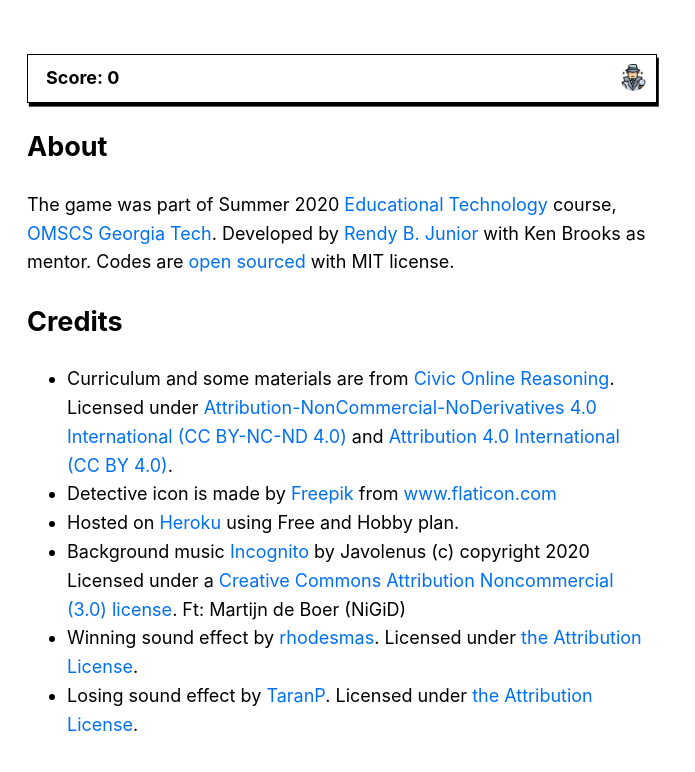
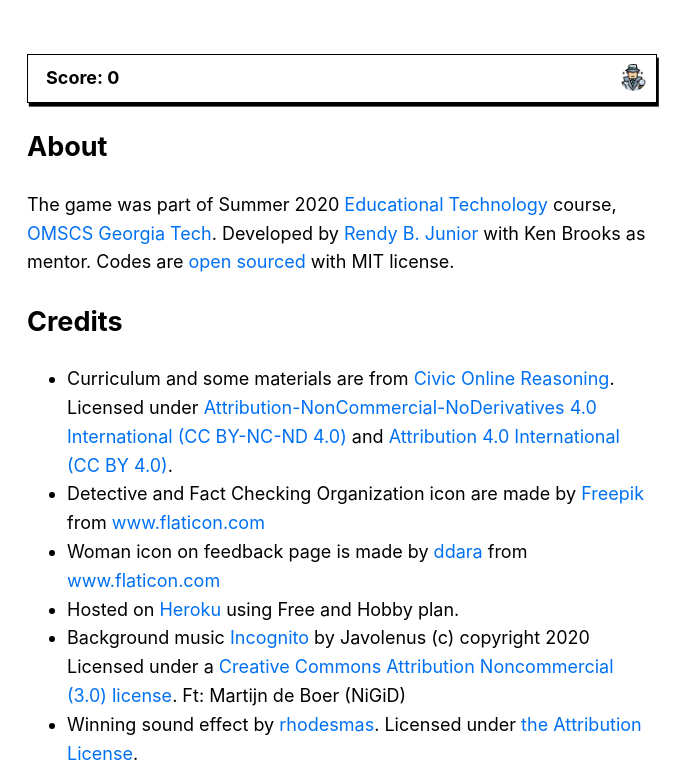
Before and after one commit to rendybjunior/fake-news-detective, a Next.js app: page /about in a window 1280 px wide. Shown: the top 772 px of the page, without its empty margins (0-695 px from the left). Built offline with nearby package versions, Linux system fonts and the light colour scheme.

Commit message:
make comment reusable

```diff
--- a/pages/about.js
+++ b/pages/about.js
@@ -30,8 +30,13 @@ export default function About() {
 					</a>.
 				</li>
 				<li>
-					Detective icon is made by <a href="https://www.flaticon.com/authors/freepik">Freepik</a> from{' '}
+					Detective and Fact Checking Organization icon are made by{' '}
+					<a href="https://www.flaticon.com/authors/freepik">Freepik</a> from{' '}
 					<a href="https://www.flaticon.com/">www.flaticon.com</a>
+				</li>
+				<li>
+					Woman icon on feedback page is made by <a href="https://www.flaticon.com/authors/ddara">ddara</a>{' '}
+					from <a href="https://www.flaticon.com/">www.flaticon.com</a>
 				</li>
 				<li>
 					Hosted on <a href="https://www.heroku.com/">Heroku</a> using Free and Hobby plan.
--- a/pages/results/[id].js
+++ b/pages/results/[id].js
@@ -1,4 +1,5 @@
 import Link from 'next/link';
+import Comment from '../../components/comment';
 import Layout from '../../components/layout';
 import UserLevel from '../../components/userlevel';
 import { getAllResultIds, getResultData } from '../../lib/results';
@@ -24,8 +25,8 @@ export default function Result({ resultData }) {
 	// nextCase = getCaseData(resultData.next_id);
 	return (
 		<Layout score={resultData.points}>
-			<p>{resultData.comment}</p>
-			<p>{resultData.response}</p>
+			<Comment image_url="/images/company.png" text={resultData.comment} />
+			<Comment image_url="/images/woman.png" text={resultData.response} />
 			<p>{resultData.material}</p>
 			<p>Points : {resultData.points}</p>
 			{resultData.points > 0 ? (
```
Also changed, not shown: components/caselayout.js (+3 -16 lines), components/comment.js (added, +16 -0 lines), public/images/woman.png (added).
